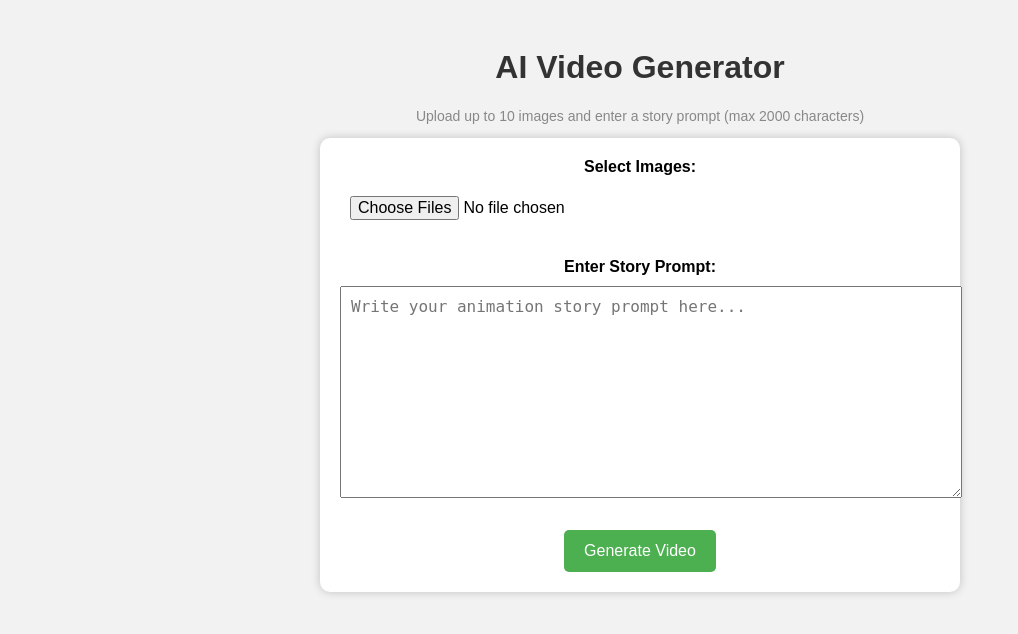
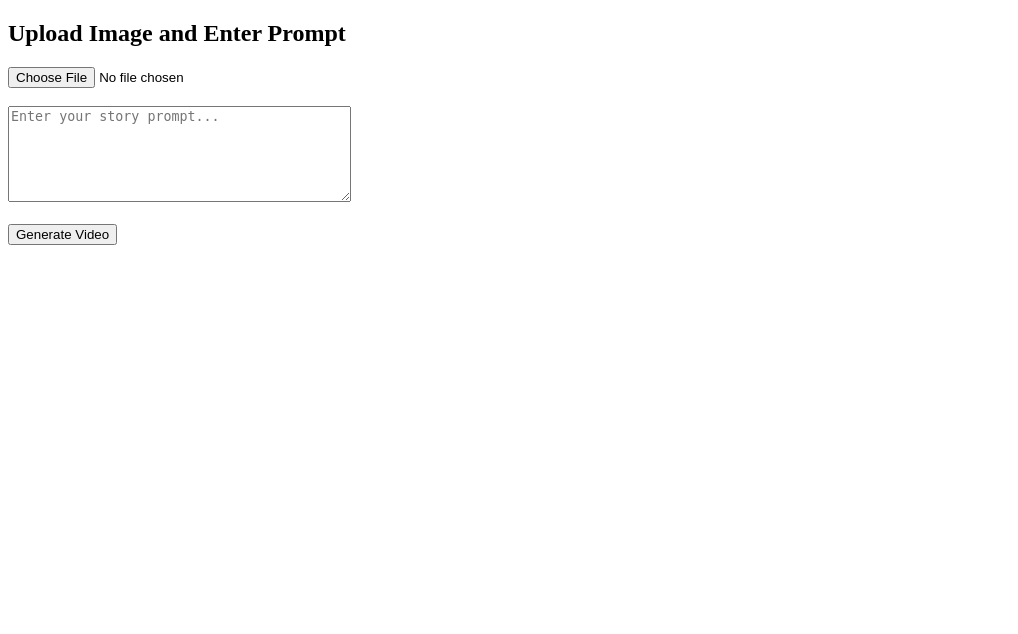
Before and after one commit to AbhinavTechnical/video-generation-ai, a Flask app: page / in a window 1280 px wide. Shown: the top 634 px of the page, without its empty margins (0-1018 px from the left). Run offline with Flask 3, Linux system fonts and the light colour scheme.

Commit message:
Update index.html

```diff
--- a/templates/index.html
+++ b/templates/index.html
@@ -1,63 +1,19 @@
 <!DOCTYPE html>
-<html lang="en">
+<html>
 <head>
-  <meta charset="UTF-8">
-  <title>Image to Ultra HD Video AI</title>
-  <style>
-    body {
-      font-family: Arial, sans-serif;
-      background-color: #f2f2f2;
-      padding: 20px;
-      text-align: center;
-    }
-    h1 {
-      color: #333;
-    }
-    form {
-      background-color: #fff;
-      padding: 20px;
-      margin: auto;
-      width: 90%;
-      max-width: 600px;
-      border-radius: 10px;
-      box-shadow: 0 0 10px rgba(0,0,0,0.2);
-    }
-    input[type="file"], textarea {
-      width: 100%;
-      margin: 10px 0;
-      padding: 10px;
-      font-size: 16px;
-    }
-    input[type="submit"] {
-      background-color: #4CAF50;
-      color: white;
-      border: none;
-      padding: 12px 20px;
-      font-size: 16px;
-      border-radius: 5px;
-      cursor: pointer;
-    }
-    input[type="submit"]:hover {
-      background-color: #45a049;
-    }
-    .note {
-      font-size: 14px;
-      color: #888;
-    }
-  </style>
+  <title>Image to Video AI</title>
 </head>
 <body>
-  <h1>AI Video Generator</h1>
-  <p class="note">Upload up to 10 images and enter a story prompt (max 2000 characters)</p>
+  <h2>Upload Image and Enter Prompt</h2>
+  <form method="POST" enctype="multipart/form-data">
+    <input type="file" name="image" required><br><br>
+    <textarea name="prompt" rows="6" cols="40" placeholder="Enter your story prompt..." required></textarea><br><br>
+    <button type="submit">Generate Video</button>
+  </form>
 
-  <form method="POST" action="/" enctype="multipart/form-data">
-    <label><strong>Select Images:</strong></label><br>
-    <input type="file" name="images" multiple accept="image/*" required><br><br>
-
-    <label><strong>Enter Story Prompt:</strong></label><br>
-    <textarea name="prompt" rows="10" maxlength="2000" placeholder="Write your animation story prompt here..." required></textarea><br><br>
-
-    <input type="submit" value="Generate Video">
-  </form>
+  {% if result %}
+    <h3>Result:</h3>
+    <p>{{ result }}</p>
+  {% endif %}
 </body>
 </html>
```
